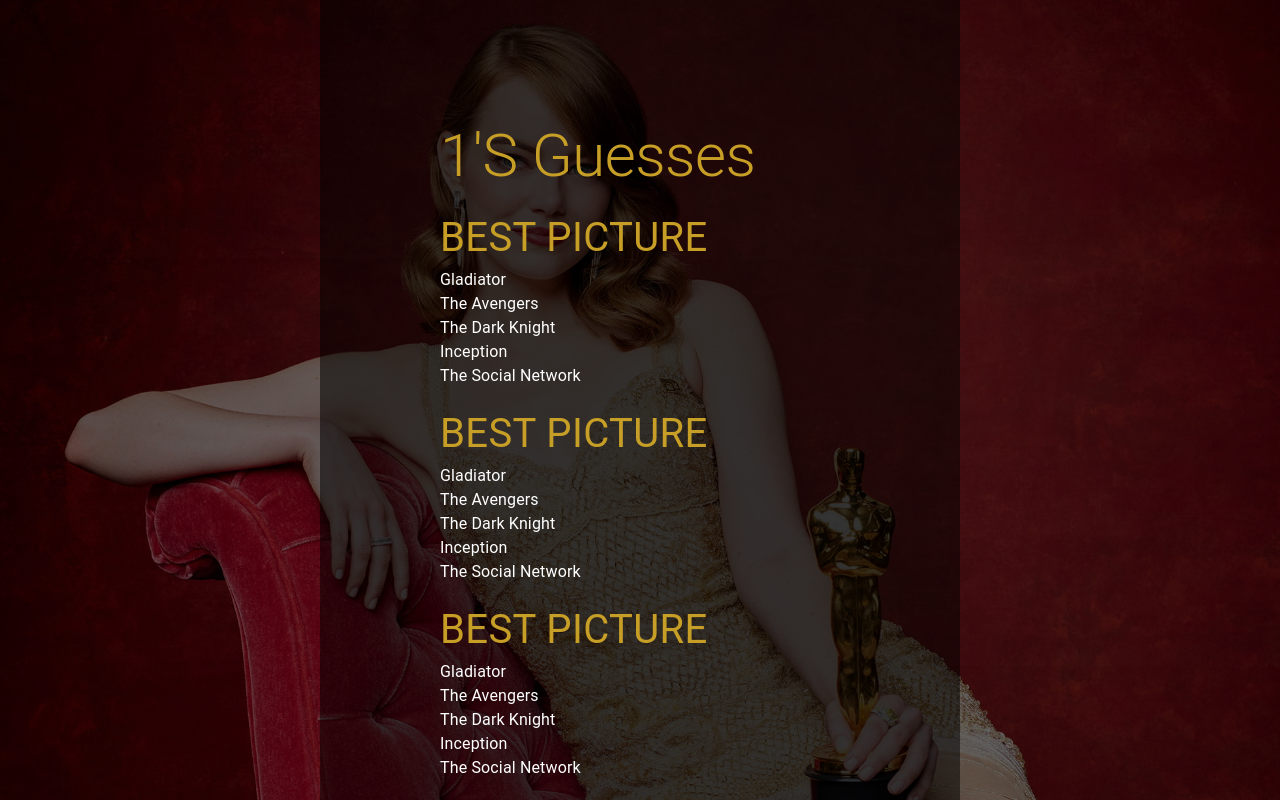
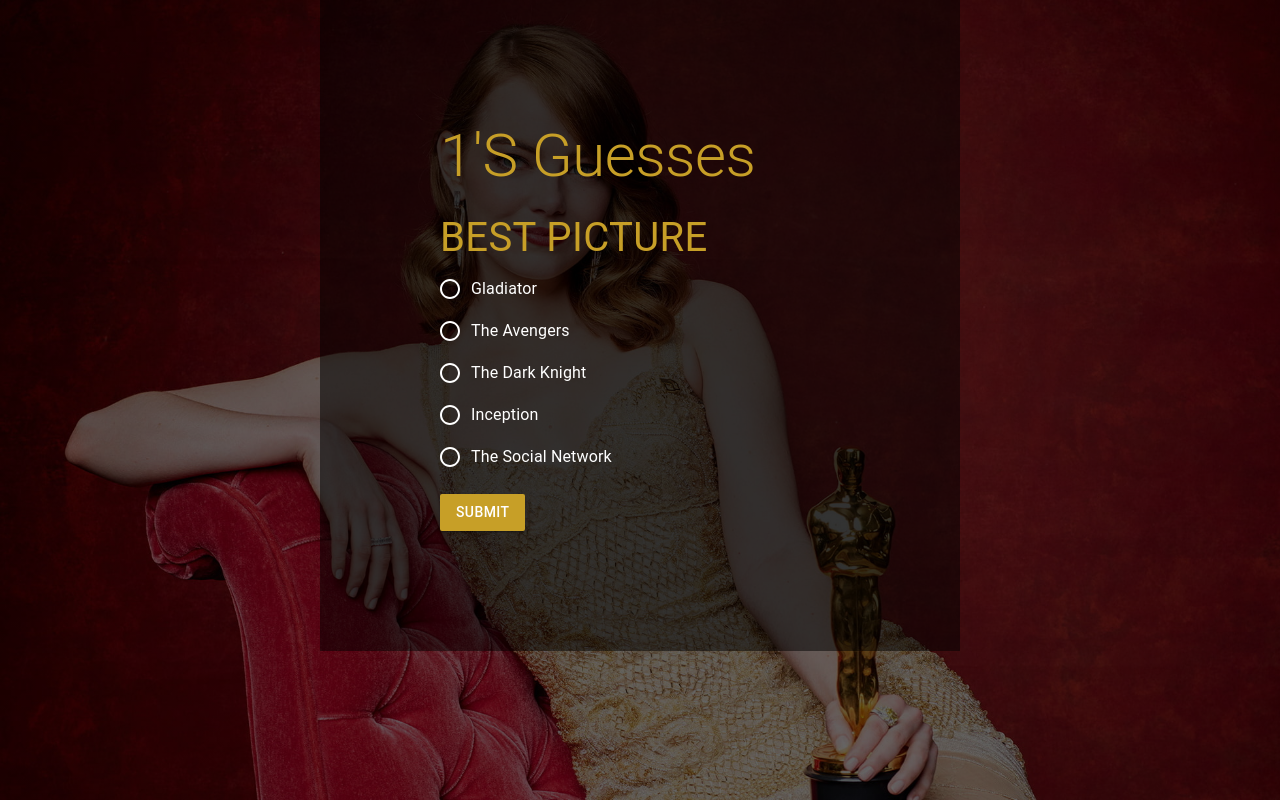
Before and after one commit to Smoopfrog/jj-oscars, a React (Create React App) app: page /guesses/1 in a window 1280 px wide. Built offline with nearby package versions, Linux system fonts and the light colour scheme.

Commit message:
add formik

```diff
--- a/package.json
+++ b/package.json
@@ -10,6 +10,7 @@
     "@mui/material": "^6.3.1",
     "axios": "^1.7.9",
     "cra-template-typescript": "1.2.0",
+    "formik": "^2.4.6",
     "react": "^19.0.0",
     "react-dom": "^19.0.0",
     "react-router-dom": "^7.1.1",
--- a/src/Components/Questions/Question.tsx
+++ b/src/Components/Questions/Question.tsx
@@ -1,14 +1,27 @@
-import { Box, Typography } from "@mui/material";
+import {
+	Box,
+	FormControl,
+	FormControlLabel,
+	FormLabel,
+	Radio,
+	RadioGroup,
+	Typography,
+} from "@mui/material";
 import React from "react";
 
 interface IQuestionProps {
+	/** The Oscar category */
 	category: string;
+	/** The nominees for the category */
 	nominees: string[];
 }
 
 const Question = ({ category, nominees }: IQuestionProps) => {
 	return (
-		<Box sx={{ display: "flex", flexDirection: "column", width: "100%" }}>
+		<Box
+			sx={{ display: "flex", flexDirection: "column", width: "100%", mb: 2 }}
+		>
+			<FormLabel id={`${category}-radio-buttons-group-label`}>
 				<Typography
 					color="rgb(199, 159, 39)"
 					fontSize={40}
@@ -16,11 +29,23 @@
 				>
 					{category}
 				</Typography>
-			{nominees.map((nominee) => (
-				<Typography key={nominee} fontSize={16} color="white">
-					{nominee}
-				</Typography>
+			</FormLabel>
+			<FormControl>
+				<RadioGroup
+					aria-labelledby={`${category}-radio-buttons-group-label`}
+					name="radio-buttons-group"
+				>
+					{nominees.map((nominee, i) => (
+						<FormControlLabel
+							key={i}
+							value={nominee}
+							control={<Radio sx={{ color: "white" }} />}
+							label={nominee}
+							sx={{ fontSize: 16, color: "white" }}
+						/>
 					))}
+				</RadioGroup>
+			</FormControl>
 		</Box>
 	);
 };
--- a/src/Pages/Guesses/Guesses.tsx
+++ b/src/Pages/Guesses/Guesses.tsx
@@ -3,28 +3,22 @@
 import React from "react";
 import { useParams } from "react-router-dom";
 import Question from "../../Components/Questions/Question";
-import Jordan from "../../Images/jordan.jpg";
+import { Form, Formik } from "formik";
+import Button from "../../Components/Buttons/Button";
 
 const Guesses = () => {
 	const { name } = useParams();
 
+	const onSubmit = (values: any) => {
+		console.log(values);
+	};
+
 	return (
-		<Box
-			sx={{
-				background: `linear-gradient( rgba(0, 0, 0, 0.6), rgba(0, 0, 0, 0.6) ), url(${Jordan})`,
-				backgroundSize: "cover",
-				backgroundAttachment: "fixed",
-				height: "100vh",
-				overflowY: "auto",
-			}}
-		>
 		<Box
 			sx={{
 				display: "flex",
 				flexDirection: "column",
 				alignItems: "center",
-					justifyContent: "center",
-					position: "relative",
 			}}
 		>
 			<Box
@@ -34,7 +28,7 @@
 					p: 15,
 					display: "flex",
 					flexDirection: "column",
-						alignItems: "center",
+					alignItems: "start",
 					backgroundColor: "rgba(0, 0, 0, 0.5)",
 					width: "50%",
 					height: "100%",
@@ -48,6 +42,8 @@
 				>
 					{name}'s Guesses
 				</Typography>
+				<Formik initialValues={{}} onSubmit={onSubmit}>
+					<Form>
 						<Question
 							category="Best Picture"
 							nominees={[
@@ -58,77 +54,9 @@
 								"The Social Network",
 							]}
 						/>
-					<Question
-						category="Best Picture"
-						nominees={[
-							"Gladiator",
-							"The Avengers",
-							"The Dark Knight",
-							"Inception",
-							"The Social Network",
-						]}
-					/>{" "}
-					<Question
-						category="Best Picture"
-						nominees={[
-							"Gladiator",
-							"The Avengers",
-							"The Dark Knight",
-							"Inception",
-							"The Social Network",
-						]}
-					/>{" "}
-					<Question
-						category="Best Picture"
-						nominees={[
-							"Gladiator",
-							"The Avengers",
-							"The Dark Knight",
-							"Inception",
-							"The Social Network",
-						]}
-					/>{" "}
-					<Question
-						category="Best Picture"
-						nominees={[
-							"Gladiator",
-							"The Avengers",
-							"The Dark Knight",
-							"Inception",
-							"The Social Network",
-						]}
-					/>{" "}
-					<Question
-						category="Best Picture"
-						nominees={[
-							"Gladiator",
-							"The Avengers",
-							"The Dark Knight",
-							"Inception",
-							"The Social Network",
-						]}
-					/>
-					<Question
-						category="Best Picture"
-						nominees={[
-							"Gladiator",
-							"The Avengers",
-							"The Dark Knight",
-							"Inception",
-							"The Social Network",
-						]}
-					/>
-					<Question
-						category="Best Picture"
-						nominees={[
-							"Gladiator",
-							"The Avengers",
-							"The Dark Knight",
-							"Inception",
-							"The Social Network",
-						]}
-					/>
-				</Box>
+						<Button type="submit">Submit</Button>
+					</Form>
+				</Formik>
 			</Box>
 		</Box>
 	);
--- a/src/Pages/Home/Home.tsx
+++ b/src/Pages/Home/Home.tsx
@@ -1,18 +1,10 @@
 import { Box, Typography } from "@mui/material";
 import React from "react";
-import Jordan from "../../Images/jordan.jpg";
 import OscarsLogo from "../../Images/OscarsLogo.png";
 import UserSelection from "./UserSelection";
 
 const Home = () => {
 	return (
-		<Box
-			sx={{
-				background: `linear-gradient( rgba(0, 0, 0, 0.6), rgba(0, 0, 0, 0.6) ), url(${Jordan})`,
-				backgroundSize: "cover",
-				height: "100vh",
-			}}
-		>
 		<Box
 			sx={{
 				display: "flex",
@@ -56,7 +48,6 @@
 				<UserSelection />
 			</Box>
 		</Box>
-		</Box>
 	);
 };
 
--- a/src/Pages/Home/UserSelection.tsx
+++ b/src/Pages/Home/UserSelection.tsx
@@ -28,22 +28,20 @@
 			</Typography>
 			<Box sx={{ display: "flex", justifyContent: "center", gap: 2 }}>
 				<Button
-					sx={{ width: "30%", background: "#c79f27", color: "#ffffff" }}
+					sx={{ width: "30%" }}
 					onClick={() => {
 						navigate("/guesses/jordan");
 					}}
-					text="Jordan"
+					children="Jordan"
 				/>
 				<Button
 					sx={{
 						width: "30%",
-						background: "#c79f27",
-						color: "#ffffff",
 					}}
 					onClick={() => {
 						navigate("/guesses/jeff");
 					}}
-					text="Jeff"
+					children="Jeff"
 				/>
 			</Box>
 		</Box>
--- a/src/Pages/Login/LoginForm.tsx
+++ b/src/Pages/Login/LoginForm.tsx
@@ -36,7 +36,7 @@
 				value={password}
 				onChange={(e) => setPassword(e.target.value)}
 			/>
-			<Button text="Click me" onClick={handleLogin} />
+			<Button onClick={handleLogin}>Click me</Button>
 		</Card>
 	);
 };
```
Also changed, not shown: public/manifest.json (deleted), 1 other file (tests, documents, lock files or other folders). Lines whose indentation alone changed are shown as unchanged.
